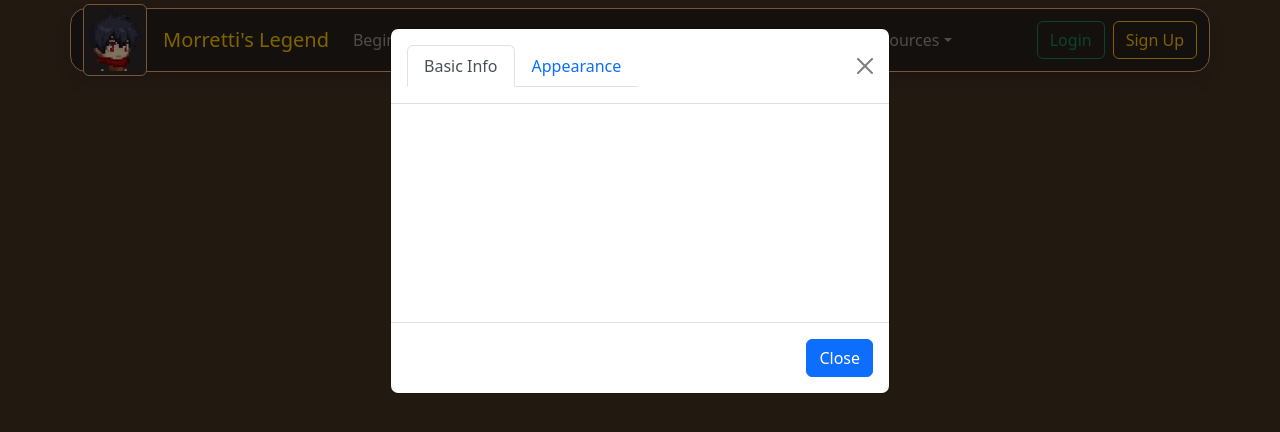
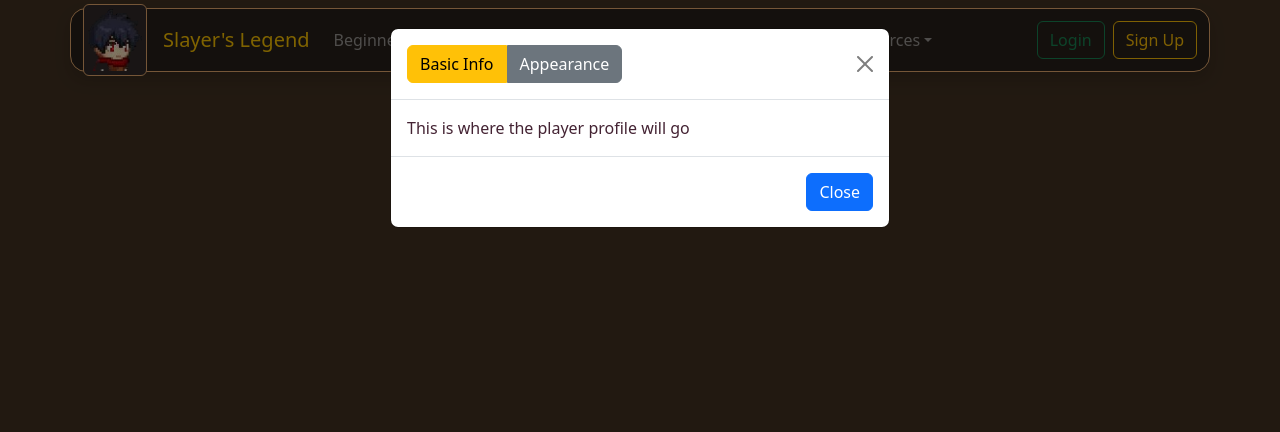
Before and after one commit to eamelano/slayer-project, a React (Create React App) app in the folder react/: page / in a window 1280 px wide. Both pictures are taken after a click on the picture 115 px from the left and 40 px from the top of the page. Shown: the top 432 px of the page. Built offline with nearby package versions, Linux system fonts and the light colour scheme.

Commit message:
Modified modal

```diff
--- a/react/src/App.jsx
+++ b/react/src/App.jsx
@@ -3,14 +3,15 @@ import { Routes, Route } from "react-router-dom";
 import SiteNav from "./components/navbar/SiteNav";
 
 function App() {
-  const [exampleAccount] = React.useState({
-    name: "Morretti",
+  const [defaultUser] = React.useState({
+    name: "Slayer",
+    isLoggedIn: true,
   });
 
   return (
     <div className="Global d-flex min-vh-100">
       <Routes>
-        <Route path="/*" element={<SiteNav user={exampleAccount} />} />
+        <Route path="/*" element={<SiteNav user={defaultUser} />} />
       </Routes>
     </div>
   );
--- a/react/src/components/user/UserProfile.jsx
+++ b/react/src/components/user/UserProfile.jsx
@@ -1,36 +1,45 @@
 import React from "react";
-import { Modal, Button, Tab, Nav, Tabs } from "react-bootstrap";
+import { Modal, Button, ButtonGroup } from "react-bootstrap";
 import "./userprofile.css";
 
 const UserProfile = ({ user, onHide, show }) => {
-  const [activeTab, setActiveTab] = React.useState("Basic Info");
+  const [activeButton, setActiveButton] = React.useState(true);
 
-  const handleTabChange = (tab) => {
-    setActiveTab(tab);
+  const tabSwitch = (e) => {
+    let buttonClassArr = e.target.classList;
+
+    if (buttonClassArr.contains("btn-warning")) {
+    } else {
+      setActiveButton((prevState) => !prevState);
+    }
   };
 
   return (
     <Modal show={show} onHide={onHide}>
       <Modal.Header closeButton>
-        <Tabs activeKey={activeTab} onSelect={handleTabChange} fill justify>
-          <Tab eventKey="Basic Info" title="Basic Info" />
-          <Tab eventKey="Appearance" title="Appearance" />
-        </Tabs>
+        <ButtonGroup>
+          <Button
+            className="mx-auto"
+            variant={activeButton ? "warning" : "secondary"}
+            onClick={tabSwitch}
+          >
+            Basic Info
+          </Button>
+          <Button
+            className="mx-auto"
+            variant={activeButton ? "secondary" : "warning"}
+            onClick={tabSwitch}
+          >
+            Appearance
+          </Button>
+        </ButtonGroup>
       </Modal.Header>
-      <Tab.Content>
-        <Modal.Body>
-          <Tab.Pane eventKey="Basic Info">
-            <h4>Tab 1 Content</h4>
-            <p>This is the content for Tab 1.</p>
-          </Tab.Pane>
-        </Modal.Body>
-        <Modal.Body>
-          <Tab.Pane eventKey="Appearance">
-            <h4>Tab 2 Content</h4>
-            <p>This is the content for Tab 2.</p>
-          </Tab.Pane>
-        </Modal.Body>
-      </Tab.Content>
+
+      <Modal.Body>
+        {activeButton && "This is where the player profile will go"}
+        {!activeButton && "This will be for appearance (WIP)"}
+      </Modal.Body>
+
       <Modal.Footer>
         <Button onClick={onHide}>Close</Button>
       </Modal.Footer>
```
